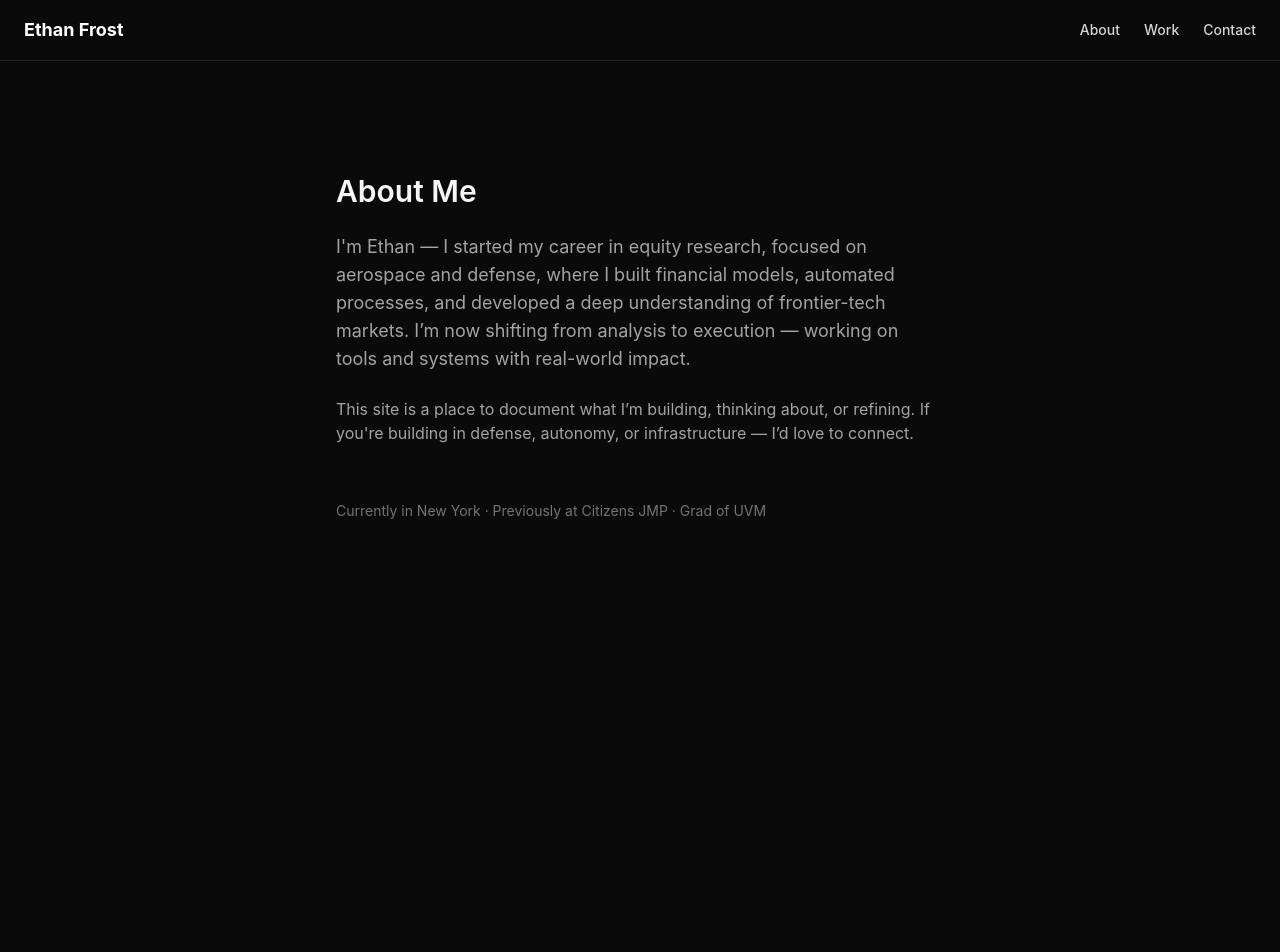
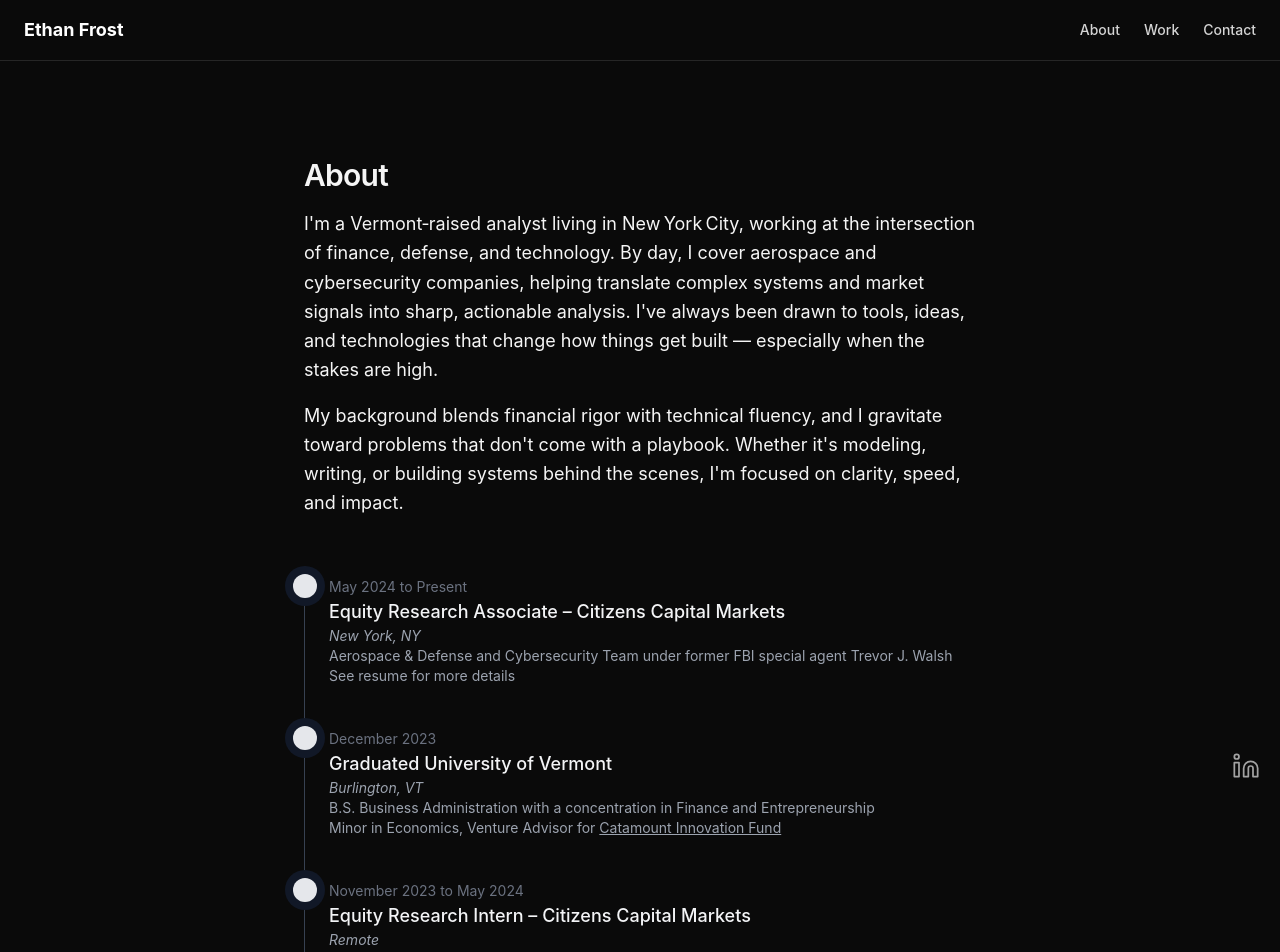
Before and after one commit to ethan-frost-xyz/personal-site, a Next.js app: page /about in a window 1280 px wide. Shown: the top 952 px of the page. Before the commit the page ends 800 px from the top, so only its background shows below. Built offline with nearby package versions, Linux system fonts and the light colour scheme.

Commit message:
added linkedin icon, timeline in about page WIP

```diff
--- a/src/app/about/page.tsx
+++ b/src/app/about/page.tsx
@@ -1,22 +1,135 @@
+import type { Metadata } from "next";
+
+export const metadata: Metadata = {
+  title: "About – Ethan Frost",
+  description:
+    "Timeline résumé, bio, and career highlights for Ethan Frost – analyst at the intersection of finance, defense, and technology.",
+};
+
 export default function AboutPage() {
   return (
-    <section className="max-w-prose mx-auto px-6 py-16 space-y-6">
-      <h1 className="text-3xl font-semibold">About Me</h1>
+    <main className="mx-auto max-w-screen-md px-6 py-12 space-y-14">
+      {/* ---------------- Bio ---------------- */}
+      <section className="space-y-4">
+        <h1 className="text-3xl font-semibold tracking-tight">About</h1>
+        <p className="text-lg leading-relaxed">
+          I'm a Vermont‑raised analyst living in New York City, working at the
+          intersection of finance, defense, and technology. By day, I cover
+          aerospace and cybersecurity companies, helping translate complex
+          systems and market signals into sharp, actionable analysis. I've
+          always been drawn to tools, ideas, and technologies that change how
+          things get built — especially when the stakes are high.
+        </p>
+        <p className="text-lg leading-relaxed">
+          My background blends financial rigor with technical fluency, and I
+          gravitate toward problems that don't come with a playbook. Whether
+          it's modeling, writing, or building systems behind the scenes, I'm
+          focused on clarity, speed, and impact.
+        </p>
+      </section>
+      {/* ---------------- Timeline ---------------- */}
+      <section>
+        <h2 className="sr-only">Career & Education Timeline</h2>
+        <ol className="relative border-l border-gray-700 dark:border-gray-600">
+          {/* Associate */}
+          <li className="mb-10 ml-6">
+            <span className="absolute -left-3 flex h-6 w-6 items-center justify-center rounded-full bg-gray-200 ring-8 ring-gray-900" />
+            <time className="mb-1 text-sm font-normal leading-none text-gray-500">May 2024 to Present</time>
+            <h3 className="text-lg font-medium text-gray-100">
+              Equity Research Associate – Citizens Capital Markets
+            </h3>
+            <p className="text-sm text-gray-400 italic">New York, NY</p>
+            <p className="text-sm text-gray-400">Aerospace & Defense and Cybersecurity Team under former FBI special agent Trevor J. Walsh</p>
+            <p className="text-sm text-gray-400">See resume for more details</p>
+          </li>
+         {/* Intern */}
+         <li className="mb-10 ml-6">
+            <span className="absolute -left-3 flex h-6 w-6 items-center justify-center rounded-full bg-gray-200 ring-8 ring-gray-900" />
+            <time className="mb-1 text-sm font-normal leading-none text-gray-500">December 2023</time>
+            <h3 className="text-lg font-medium text-gray-100">
+              Graduated University of Vermont
+            </h3>
+            <p className="text-sm text-gray-400 italic">Burlington, VT</p>
+            <p className="text-sm text-gray-400">B.S. Business Administration with a concentration in Finance and Entrepreneurship</p>
+            <p className="text-sm text-gray-400">Minor in Economics, Venture Advisor for <a href="https://www.uvmfoundation.org/s/1690/19/interior.aspx?sid=1690&gid=2&pgid=1582" target="_blank" rel="noopener noreferrer" className="underline hover:text-gray-300">Catamount Innovation Fund</a></p>
+          </li>
+          <li className="mb-10 ml-6">
+            <span className="absolute -left-3 flex h-6 w-6 items-center justify-center rounded-full bg-gray-200 ring-8 ring-gray-900" />
+            <time className="mb-1 text-sm font-normal leading-none text-gray-500">November 2023 to May 2024</time>
+            <h3 className="text-lg font-medium text-gray-100">
+              Equity Research Intern – Citizens Capital Markets
+            </h3>
+            <p className="text-sm text-gray-400 italic">Remote</p>
+            <p className="text-sm text-gray-400">Aerospace & Defense and Cybersecurity Team under former FBI special agent Trevor J. Walsh</p>
+            <p className="text-sm text-gray-400">See resume for more details</p>
+          </li>
+          <li className="mb-10 ml-6">
+            <span className="absolute -left-3 flex h-6 w-6 items-center justify-center rounded-full bg-gray-200 ring-8 ring-gray-900" />
+            <time className="mb-1 text-sm font-normal leading-none text-gray-500">August 2023</time>
+            <h3 className="text-lg font-medium text-gray-100">
+              Passed Level 1 CFA Exam
+            </h3>
+            <p className="text-sm text-gray-400 italic">Remote</p>
+            <p className="text-sm text-gray-400">xyz</p>
+          </li>
 
-      <p className="text-neutral-400 text-lg">
-        I'm Ethan — I started my career in equity research, focused on aerospace and defense,
-        where I built financial models, automated processes, and developed a deep understanding of frontier-tech markets.
-        I’m now shifting from analysis to execution — working on tools and systems with real-world impact.
-      </p>
+          {/* Study Abroad */}
+          <li className="mb-10 ml-6">
+            <span className="absolute -left-3 flex h-6 w-6 items-center justify-center rounded-full bg-gray-200 ring-8 ring-gray-900" />
+            <time className="mb-1 text-sm font-normal leading-none text-gray-500">Aug 2022 to Dec 2022</time>
+            <h3 className="text-lg font-medium text-gray-100">
+              Venture Analyst Intern – Silicon Allee (Berlin ISEP Program)
+            </h3>
+            <p className="text-sm text-gray-400 italic">Berlin, Germany</p>
+            <p className="text-sm text-gray-400">xyz</p>
+          </li>
 
-      <p className="text-neutral-400">
-        This site is a place to document what I’m building, thinking about, or refining.
-        If you're building in defense, autonomy, or infrastructure — I’d love to connect.
-      </p>
+          {/* Superplastic Internship */}
+          <li className="mb-10 ml-6">
+            <span className="absolute -left-3 flex h-6 w-6 items-center justify-center rounded-full bg-gray-200 ring-8 ring-gray-900" />
+            <time className="mb-1 text-sm font-normal leading-none text-gray-500">Feb 2022 to August 2022</time>
+            <h3 className="text-lg font-medium text-gray-100">
+              Generalist Intern – Superplastic
+            </h3>
+            <p className="text-sm text-gray-400 italic">Burlington, VT</p>
+            <p className="text-sm text-gray-400">xyz</p>
+          </li>
 
-      <div className="pt-8 text-sm text-neutral-500">
-        Currently in New York · Previously at Citizens JMP · Grad of UVM
-      </div>
-    </section>
-  )
+          {/* Education */}
+          <li className="mb-10 ml-6">
+            <span className="absolute -left-3 flex h-6 w-6 items-center justify-center rounded-full bg-gray-200 ring-8 ring-gray-900" />
+            <time className="mb-1 text-sm font-normal leading-none text-gray-500">Sep 2019</time>
+            <h3 className="text-lg font-medium text-gray-100">
+              Started B.S. Business Administration – University of Vermont
+            </h3>
+            <p className="text-sm text-gray-400 italic">Burlington, VT</p>
+            <p className="text-sm text-gray-400">xyz</p>
+          </li>
+          <li className="ml-6">
+            <span className="absolute -left-3 flex h-6 w-6 items-center justify-center rounded-full bg-gray-200 ring-8 ring-gray-900" />
+            <time className="mb-1 text-sm font-normal leading-none text-gray-500">Dec 2023</time>
+            <h3 className="text-lg font-medium text-gray-100">
+              Graduated B.S. Business Administration – University of Vermont
+            </h3>
+            <p className="text-sm text-gray-400 italic">Burlington, VT</p>
+            <p className="text-sm text-gray-400">xyz</p>
+          </li>
+        </ol>
+      </section>
+
+      {/* ---------------- Resume link (optional) ---------------- */}
+      {/*
+      <section className="pt-8 text-center">
+        <a
+          href="/Ethan_Frost_Resume.pdf"
+          className="text-sm underline decoration-gray-600 hover:text-gray-100"
+          target="_blank"
+          rel="noopener noreferrer"
+        >
+          View full résumé →
+        </a>
+      </section>
+      */}
+    </main>
+  );
 }
--- a/src/app/layout.tsx
+++ b/src/app/layout.tsx
@@ -1,30 +1,36 @@
 import './globals.css'
+import type { ReactNode } from 'react'
 import Link from 'next/link'
+import LinkedIn from '../components/LinkedIn'   // ⬅️ path is correct for src/components
 
 export const metadata = {
   title: 'Ethan Frost',
   description: 'Execution-focused strategist for frontier-tech teams',
 }
 
-export default function RootLayout({
-  children,
-}: {
-  children: React.ReactNode
-}) {
+export default function RootLayout({ children }: { children: ReactNode }) {
   return (
     <html lang="en">
       <body className="bg-neutral-950 text-neutral-100 font-sans antialiased">
+        {/* --- top nav ------------------------------------------------------ */}
         <header className="border-b border-neutral-800 px-6 py-4 flex justify-between items-center">
-          <Link href="/" className="text-lg font-bold text-white">Ethan Frost</Link>
+          <Link href="/" className="text-lg font-bold text-white">
+            Ethan Frost
+          </Link>
           <nav className="space-x-6 text-sm font-medium">
-            <Link href="/about" className="hover:text-white text-neutral-300">About</Link>
-            <Link href="/work" className="hover:text-white text-neutral-300">Work</Link>
+            <Link href="/about"   className="hover:text-white text-neutral-300">About</Link>
+            <Link href="/work"    className="hover:text-white text-neutral-300">Work</Link>
             <Link href="/contact" className="hover:text-white text-neutral-300">Contact</Link>
           </nav>
         </header>
+
+        {/* --- page content ------------------------------------------------- */}
         <main className="max-w-3xl mx-auto px-6 py-12">
           {children}
         </main>
+
+        {/* --- fixed social icon ------------------------------------------- */}
+        <LinkedIn />
       </body>
     </html>
   )
--- /dev/null
+++ b/src/components/LinkedIn.tsx
@@ -0,0 +1,24 @@
+// src/components/LinkedIn.tsx
+export default function LinkedIn() {
+  return (
+    <a
+      href="https://www.linkedin.com/in/ethan-frost-/"
+      target="_blank"
+      rel="noopener noreferrer"
+      className="group fixed bottom-5 right-5 z-50 text-neutral-400 hover:text-neutral-50 transition-colors"
+    >
+      <svg
+        xmlns="http://www.w3.org/2000/svg"
+        viewBox="0 0 24 24"
+        className="w-7 h-7 stroke-current fill-none"
+        strokeWidth={1.5}
+        strokeLinecap="round"
+        strokeLinejoin="round"
+      >
+        <path d="M16 8a6 6 0 0 1 6 6v7h-4v-7a2 2 0 0 0-4 0v7h-4v-7a6 6 0 0 1 6-6z" />
+        <rect x="2" y="9" width="4" height="12" />
+        <circle cx="4" cy="4" r="2" />
+      </svg>
+    </a>
+  );
+}
```
Also changed, not shown: public/linkedin.svg (added).
